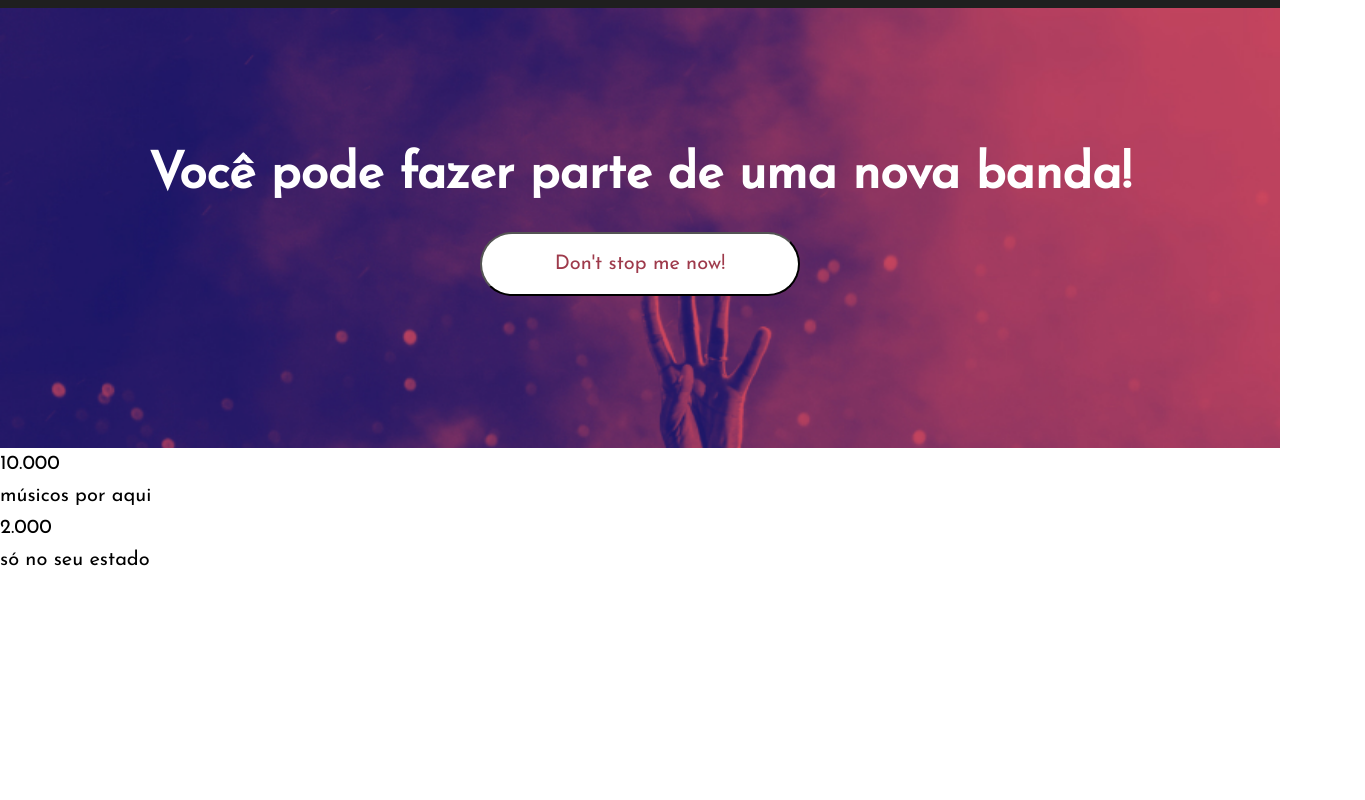
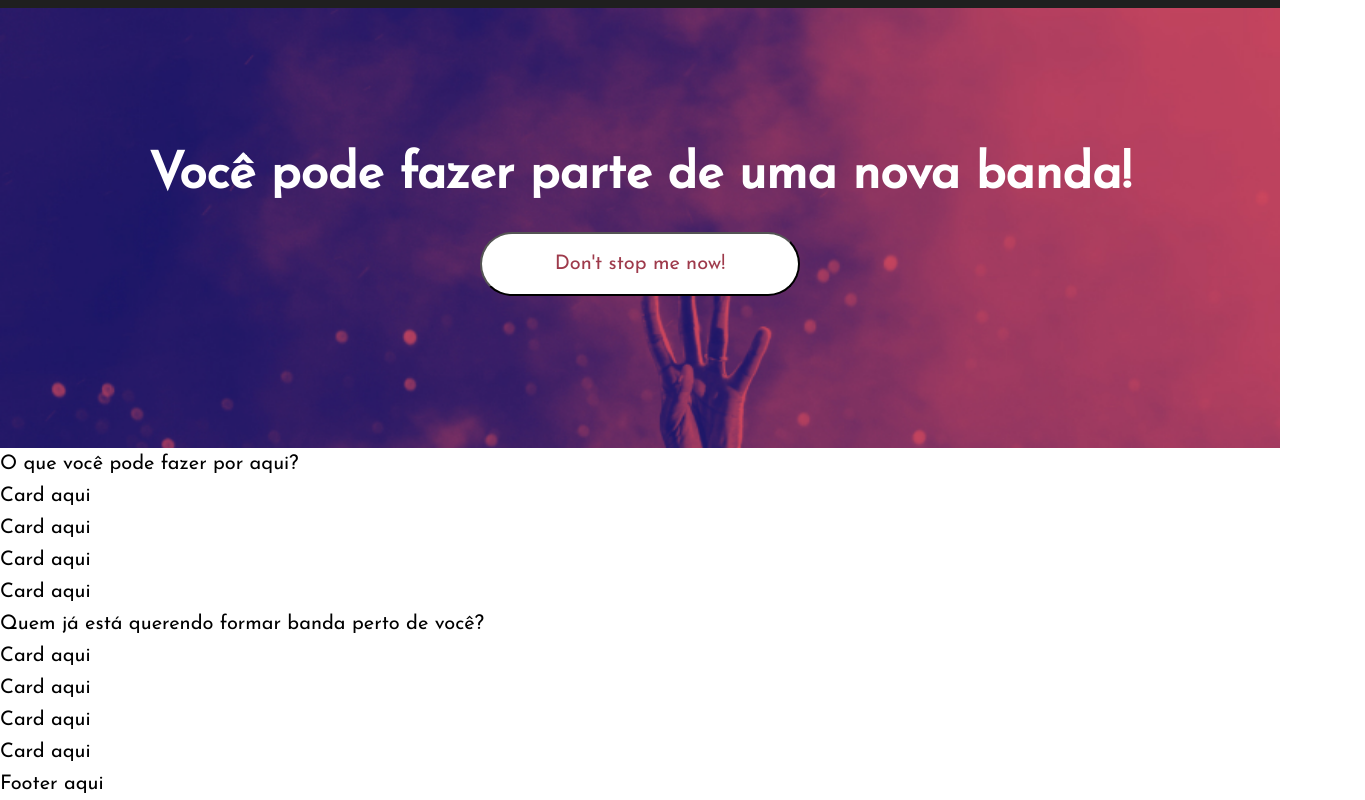
Before and after one commit to Muito-Alem-do-Microfone/madm-web, a React (Vite) app: page / in a window 1280 px wide. Shown: the part 128-928 px from the top of the page, 1365 px wide, since content can reach past the window. Before the commit the page ends 800 px from the top, so only its background shows below. Built offline with nearby package versions, Linux system fonts and the light colour scheme; a web font is replaced by a local one.

Commit message:
estruturando cards e footer

```diff
--- /dev/null
+++ b/src/components/molecules/HomeCard/index.jsx
@@ -0,0 +1,9 @@
+function HomeCard() {
+    return (
+        <div>
+        Card aqui
+        </div>
+    );
+  }
+
+  export default HomeCard;
--- /dev/null
+++ b/src/components/molecules/UserCard/index.jsx
@@ -0,0 +1,9 @@
+function UserCard() {
+    return (
+        <div>
+        Card aqui
+        </div>
+    );
+  }
+
+  export default UserCard;
--- /dev/null
+++ b/src/components/organisms/CardSection1/index.jsx
@@ -0,0 +1,24 @@
+import HomeCard from "../../molecules/HomeCard"
+
+function CardSection1() {
+    return (
+        <>
+            <section>
+
+                <div>
+                    <p>O que você pode fazer por aqui?</p>
+                </div>
+
+                <div>
+                    <HomeCard />
+                    <HomeCard />
+                    <HomeCard />
+                    <HomeCard />
+                </div>
+
+            </section>
+        </>
+    );
+  }
+
+  export default CardSection1;
--- /dev/null
+++ b/src/components/organisms/CardSection2/index.jsx
@@ -0,0 +1,24 @@
+import UserCard from "../../molecules/UserCard"
+
+function CardSection2() {
+    return (
+        <>
+            <section>
+
+                <div>
+                    <p>Quem já está querendo formar banda perto de você?</p>
+                </div>
+
+                <div>
+                    <UserCard />
+                    <UserCard />
+                    <UserCard />
+                    <UserCard />
+                </div>
+
+            </section>
+        </>
+    );
+  }
+
+  export default CardSection2;
--- /dev/null
+++ b/src/components/organisms/Footer/index.jsx
@@ -0,0 +1,9 @@
+function Footer() {
+    return (
+        <div>
+            Footer aqui
+        </div>
+    );
+  }
+
+  export default Footer;
--- a/src/components/organisms/Header/index.jsx
+++ b/src/components/organisms/Header/index.jsx
@@ -14,7 +14,9 @@ function Header() {
 
         <div className={styles.registerSearchSection}>
             <p className={styles.register}>Fazer cadastro</p>
-            <p className={styles.search}>Encontrar músico</p>
+            <p className={styles.register}>Encontrar músico</p>
+            <p className={styles.register}>Anunciar</p>
+            <p className={styles.register}>Mural de bandas</p>
         </div>
 
         <div className={styles.socialsLoginSection}>
--- a/src/components/templates/Home/index.jsx
+++ b/src/components/templates/Home/index.jsx
@@ -1,5 +1,8 @@
 import Header from "../../../components/organisms/Header";
 import Carousel from "../../organisms/Carousel";
+import CardSection1 from "../../organisms/CardSection1"
+import CardSection2 from "../../organisms/CardSection2"
+import Footer from "../../organisms/Footer";
 
 
 function Login() {
@@ -7,10 +10,9 @@ function Login() {
       <div>
         <Header />
         <Carousel />
-        <p>10.000</p>
-        <p>músicos por aqui</p>
-        <p>2.000</p>
-        <p>só no seu estado</p>
+        <CardSection1 />
+        <CardSection2 />
+        <Footer />
       </div>
   );
 }
```
